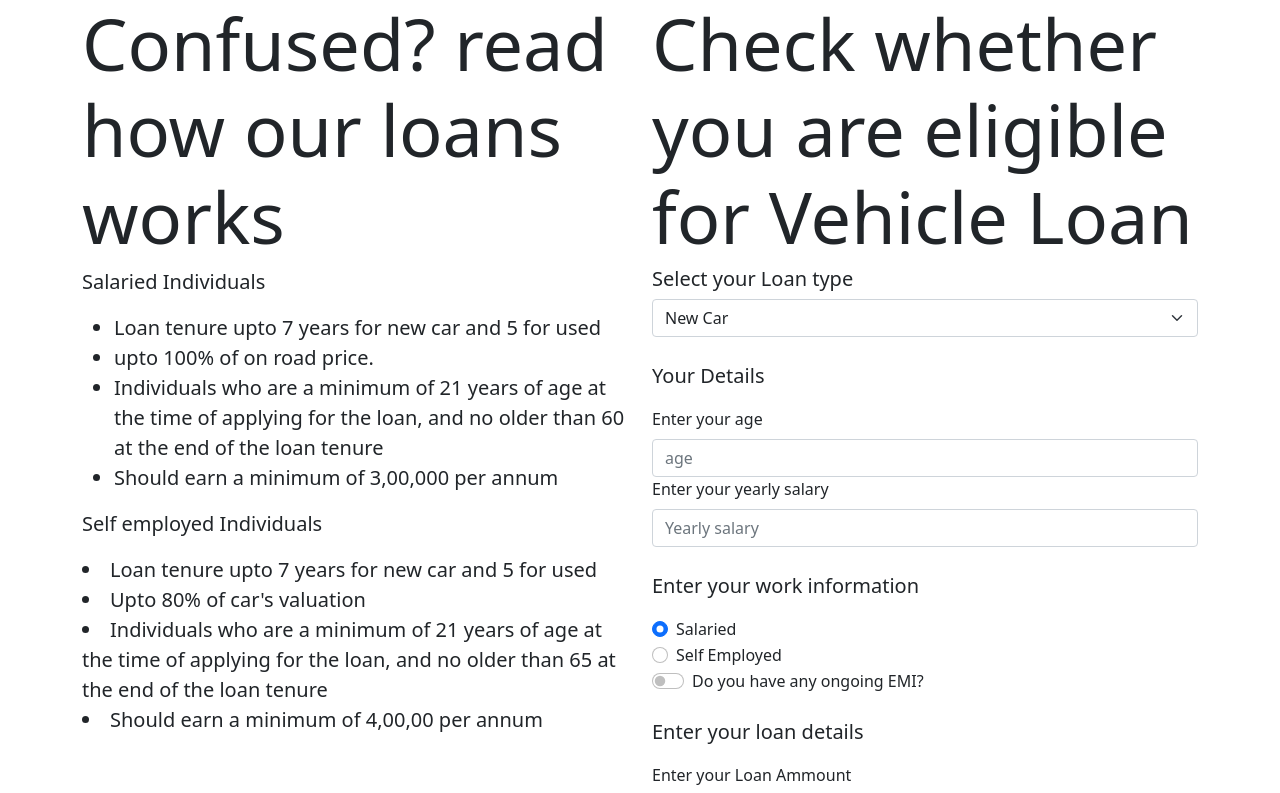
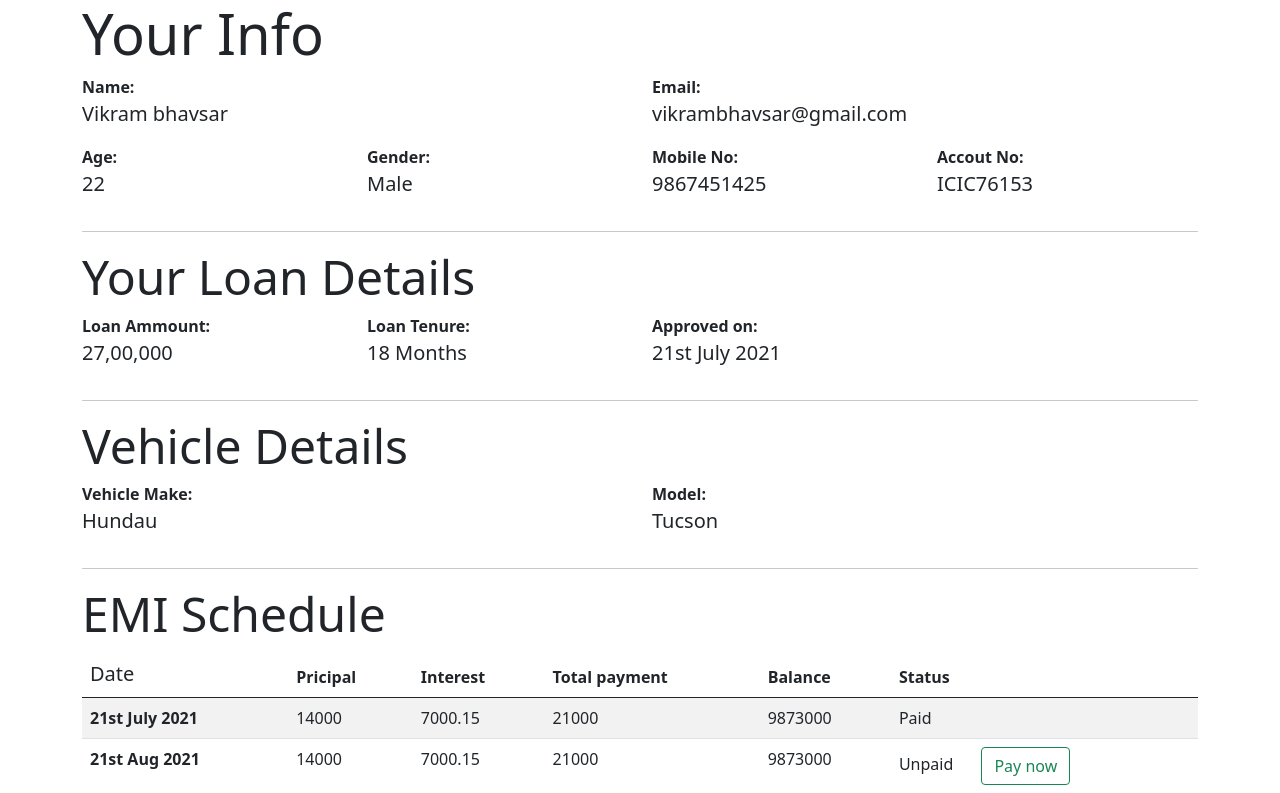
Before and after one commit to vikramBhavsar/Vehicle-loan-angular, an Angular app: page / in a window 1280 px wide. Shown: the top 793 px of the page. Built offline with nearby package versions, Linux system fonts and the light colour scheme.

Commit message:
Added UI for User Dashboard

```diff
--- a/src/app/app.component.html
+++ b/src/app/app.component.html
@@ -1,7 +1,7 @@
 
 <!-- navbar -->
 
-<app-eligibity-check></app-eligibity-check>
+<app-user-dashboard></app-user-dashboard>
 <router-outlet></router-outlet>
 
 
--- a/src/app/app.module.ts
+++ b/src/app/app.module.ts
@@ -5,12 +5,14 @@ import { AppRoutingModule } from './app-routing.module';
 import { AppComponent } from './app.component';
 import { EligibityCheckComponent } from './eligibity-check/eligibity-check.component';
 import { HomeComponent } from './home/home.component';
+import { UserDashboardComponent } from './user-dashboard/user-dashboard.component';
 
 @NgModule({
   declarations: [
     AppComponent,
     EligibityCheckComponent,
-    HomeComponent
+    HomeComponent,
+    UserDashboardComponent
   ],
   imports: [
     BrowserModule,
--- a/src/app/eligibity-check/eligibity-check.component.html
+++ b/src/app/eligibity-check/eligibity-check.component.html
@@ -24,7 +24,7 @@
             <h2 class="display-2">Check whether you are eligible for Vehicle Loan</h2>
 
             <h3 class="lead"><strong>Select your Loan type</strong></h3>
-            <select class="form-select" aria-label="Default select example">
+            <select class="form-select" aria-label="Default select example" required>
                 <option selected value="1">New Car</option>
                 <option value="2">Used Car</option>
               </select>
@@ -35,24 +35,24 @@
 
                 <!-- age -->
                 <label for="ageInp" class="form-label">Enter your age</label>
-                <input type="number" id="ageInp" class="form-control" placeholder="age">
+                <input type="number" id="ageInp" class="form-control" placeholder="age" required>
 
                 <!-- yearly salary -->
                 <label for="salaryInp" class="form-label">Enter your yearly salary</label>
-                <input type="number" id="salaryInp" class="form-control" placeholder="Yearly salary">
+                <input type="number" id="salaryInp" class="form-control" placeholder="Yearly salary" required>
 
                 <!-- type of employement code  -->
                 <div class="mt-4">
                     <p class="lead"><strong>Enter your work information</strong></p>
                     <div class="form-check">
-                        <input class="form-check-input" type="radio" name="toiRadioChoice" id="toiRadioChoice1" checked>
+                        <input class="form-check-input" type="radio" name="toiRadioChoice" id="toiRadioChoice1" checked required>
                         <label class="form-check-label" for="toiRadioChoice1">
                             Salaried
                         </label>
 
                     </div>
                         <div class="form-check">
-                            <input class="form-check-input" type="radio" name="toiRadioChoice" id="toiRadioChoice2">
+                            <input class="form-check-input" type="radio" name="toiRadioChoice" id="toiRadioChoice2" required>
                             <label class="form-check-label" for="toiRadioChoice2">
                                 Self Employed
                             </label>
@@ -60,14 +60,14 @@
 
                         <!-- Currently running any EMI? -->
                         <div class="form-check form-switch">
-                        <input class="form-check-input" type="checkbox" (click)="toggleEmi()" [checked]="emiChecked" id="haveEmiCheckBox">
+                        <input class="form-check-input" type="checkbox" (click)="toggleEmi()" [checked]="emiChecked" id="haveEmiCheckBox" required>
                         <label class="form-check-label" for="haveEmiCheckBox">Do you have any ongoing EMI?</label>
                         </div>
 
                         <!-- monthly running emi -->
                         <div *ngIf="emiChecked">
                         <label for="emiInp" class="form-label">Enter running monthly EMI</label>
-                        <input type="number" id="emiInp" class="form-control" placeholder="Running Monthly EMI">
+                        <input type="number" id="emiInp" class="form-control" placeholder="Running Monthly EMI" required>
                     </div>
                 </div>
             </div>
@@ -76,10 +76,10 @@
               <div class="section-2 mt-4">
                   <p class="lead"><strong>Enter your loan details</strong></p>
                   <label for="loanAmmountInp" class="form-label">Enter your Loan Ammount</label>
-                  <input type="number" class="form-control">
+                  <input type="number" class="form-control" required>
 
                   <label for="loanTenureInp" class="form-label">Loan Tenure in months</label>
-                  <input type="number" class="form-control">
+                  <input type="number" class="form-control" required>
               </div>
 
               <div class="section-3 mt-4 mb-4">
--- /dev/null
+++ b/src/app/user-dashboard/user-dashboard.component.css
@@ -0,0 +1,3 @@
+.loan-container{
+    color: white;
+}
--- /dev/null
+++ b/src/app/user-dashboard/user-dashboard.component.html
@@ -0,0 +1,144 @@
+<div class="container">
+  <h4 class="display-4">Your Info</h4>
+  <div class="row">
+    <div class="col-lg-6 col-md-6 col-sm-12">
+      <strong>Name:</strong>
+      <p class="lead">Vikram bhavsar</p>
+    </div>
+    <div class="col-lg-6 col-md-6 col-sm-12">
+      <strong>Email:</strong>
+      <p class="lead">vikrambhavsar@gmail.com</p>
+    </div>
+
+    <div class="col-lg-3 col-md-3 col-sm-6 col-6">
+      <strong>Age:</strong>
+      <p class="lead">22</p>
+    </div>
+
+    <div class="col-lg-3 col-md-3 col-sm-6 col-6">
+      <strong>Gender:</strong>
+      <p class="lead">Male</p>
+    </div>
+
+    <div class="col-lg-3 col-md-3 col-sm-6 col-6">
+      <strong>Mobile No:</strong>
+      <p class="lead">9867451425</p>
+    </div>
+
+    <div class="col-lg-3 col-md-3 col-sm-6 col-6">
+      <strong>Accout No:</strong>
+      <p class="lead">ICIC76153</p>
+    </div>
+  </div>
+
+  <hr>
+
+  <div *ngIf="haveLoan; then hasBlock; else doesntBlock"></div>
+
+  <!-- if the user has the loan -->
+  <ng-template #hasBlock>
+    <!-- showing loan information -->
+    <h5 class="display-5">Your Loan Details</h5>
+    <div class="row">
+      <div class="col-lg-3 col-md-3 col-sm-6 col-6">
+        <strong>Loan Ammount:</strong>
+        <p class="lead">27,00,000</p>
+      </div>
+
+      <div class="col-lg-3 col-md-3 col-sm-6 col-6">
+        <strong>Loan Tenure:</strong>
+        <p class="lead">18 Months</p>
+      </div>
+
+      <div class="col-lg-3 col-md-3 col-sm-6 col-6">
+        <strong>Approved on:</strong>
+        <p class="lead">21st July 2021</p>
+      </div>
+    </div>
+
+    <hr />
+
+    <!-- showing vehicle information -->
+    <h5 class="display-5">Vehicle Details</h5>
+    <div class="row">
+      <div class="col-lg-6 col-md-6 col-sm-6 col-6">
+        <strong>Vehicle Make:</strong>
+        <p class="lead">Hundau</p>
+      </div>
+
+      <div class="col-lg-6 col-md-6 col-sm-6 col-6">
+        <strong>Model:</strong>
+        <p class="lead">Tucson</p>
+      </div>
+    </div>
+
+    <hr>
+
+    <!-- showing EMI information -->
+    <h5 class="display-5">EMI Schedule</h5>
+
+    <table class="table table-striped">
+      <thead>
+        <tr>
+          <th scope="col" class="lead">Date</th>
+          <th scope="col">Pricipal</th>
+          <th scope="col">Interest</th>
+          <th scope="col">Total payment</th>
+          <th scope="col">Balance</th>
+          <th scope="col">Status</th>
+        </tr>
+      </thead>
+      <tbody>
+        <tr>
+          <th scope="row">21st July 2021</th>
+          <td>14000</td>
+          <td>7000.15</td>
+          <td>21000</td>
+          <td>9873000</td>
+          <td>Paid</td>
+        </tr>
+        <tr>
+          <th scope="row">21st Aug 2021</th>
+          <td>14000</td>
+          <td>7000.15</td>
+          <td>21000</td>
+          <td>9873000</td>
+          <td>
+            Unpaid <a href="" class="btn btn-outline-success ms-4">Pay now</a>
+          </td>
+        </tr>
+
+        <tr>
+          <th scope="row">21st Aug 2021</th>
+          <td>14000</td>
+          <td>7000.15</td>
+          <td>21000</td>
+          <td>9873000</td>
+          <td>Unpaid</td>
+        </tr>
+      </tbody>
+    </table>
+  </ng-template>
+
+  <!-- if the user does not have the loan -->
+  <ng-template #doesntBlock>
+      <div class="loan-container p-5 bg-dark">
+
+        <div class="row">
+            <div class="col-lg-6 col-mg-6 col-sm-6 col-6">
+                <h4 class="display-4">
+                    Buy Your Dream car!
+                </h4>
+                <p class="lead">Instant car loan</p>
+                <a href="" class="btn btn-outline-light">Apply For Loan</a>
+            </div>
+
+            <div class="col-lg-6 col-mg-6 col-sm-6 col-6 text-center">
+                <p class="lead">V-SKY offers you best car loans worth upto 100% of the on road price.</p>
+                <p class="lead">Apply Now to get an instant approval of Car Loan</p>
+
+            </div>
+        </div>
+      </div>
+  </ng-template>
+</div>
--- /dev/null
+++ b/src/app/user-dashboard/user-dashboard.component.ts
@@ -0,0 +1,17 @@
+import { Component, OnInit } from '@angular/core';
+
+@Component({
+  selector: 'app-user-dashboard',
+  templateUrl: './user-dashboard.component.html',
+  styleUrls: ['./user-dashboard.component.css']
+})
+export class UserDashboardComponent implements OnInit {
+
+  haveLoan:boolean = true;
+
+  constructor() { }
+
+  ngOnInit(): void {
+  }
+
+}
```
Also changed, not shown: Reference/Schema/proper_schema.txt, Reference/sql_command.txt (added), 1 other file (tests, documents, lock files or other folders).
